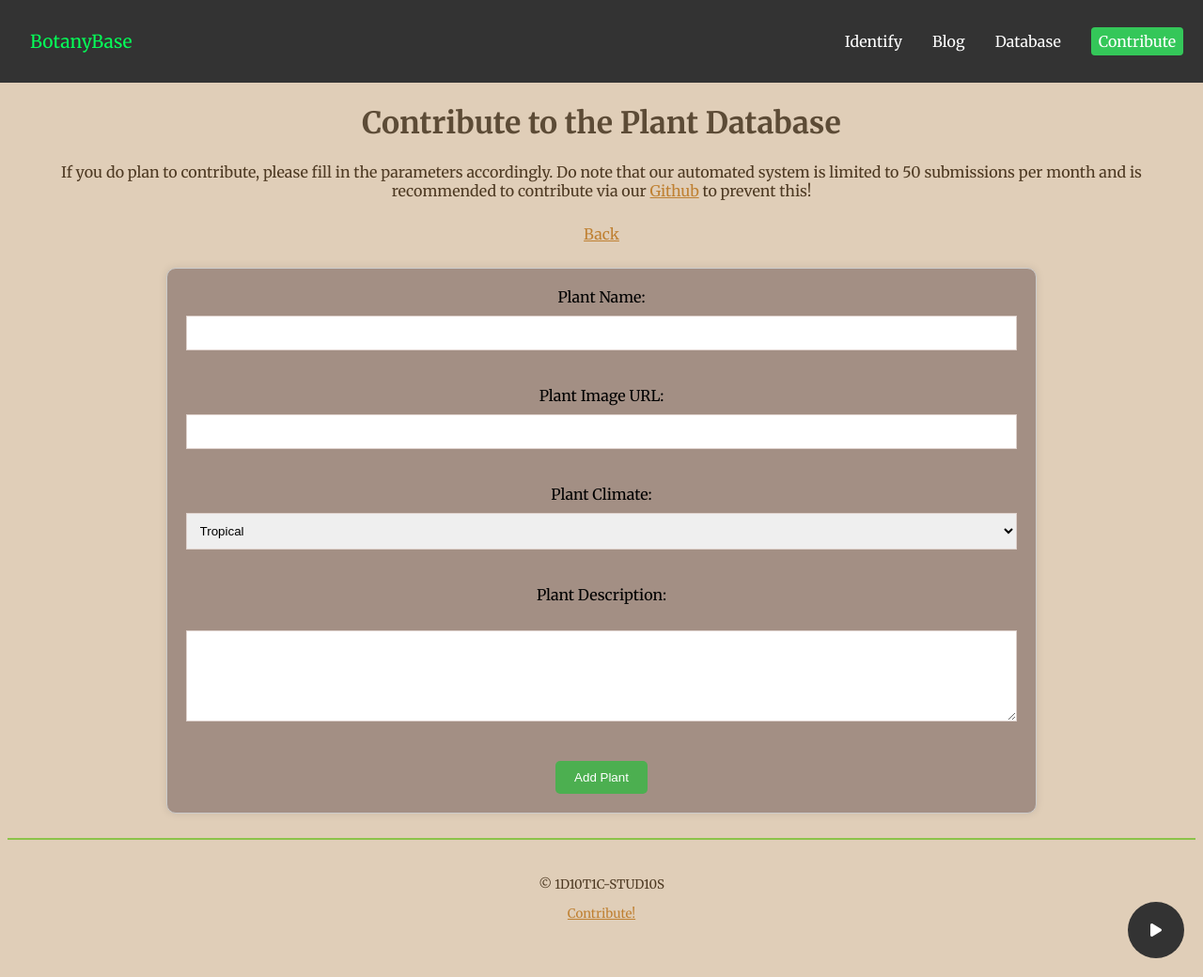
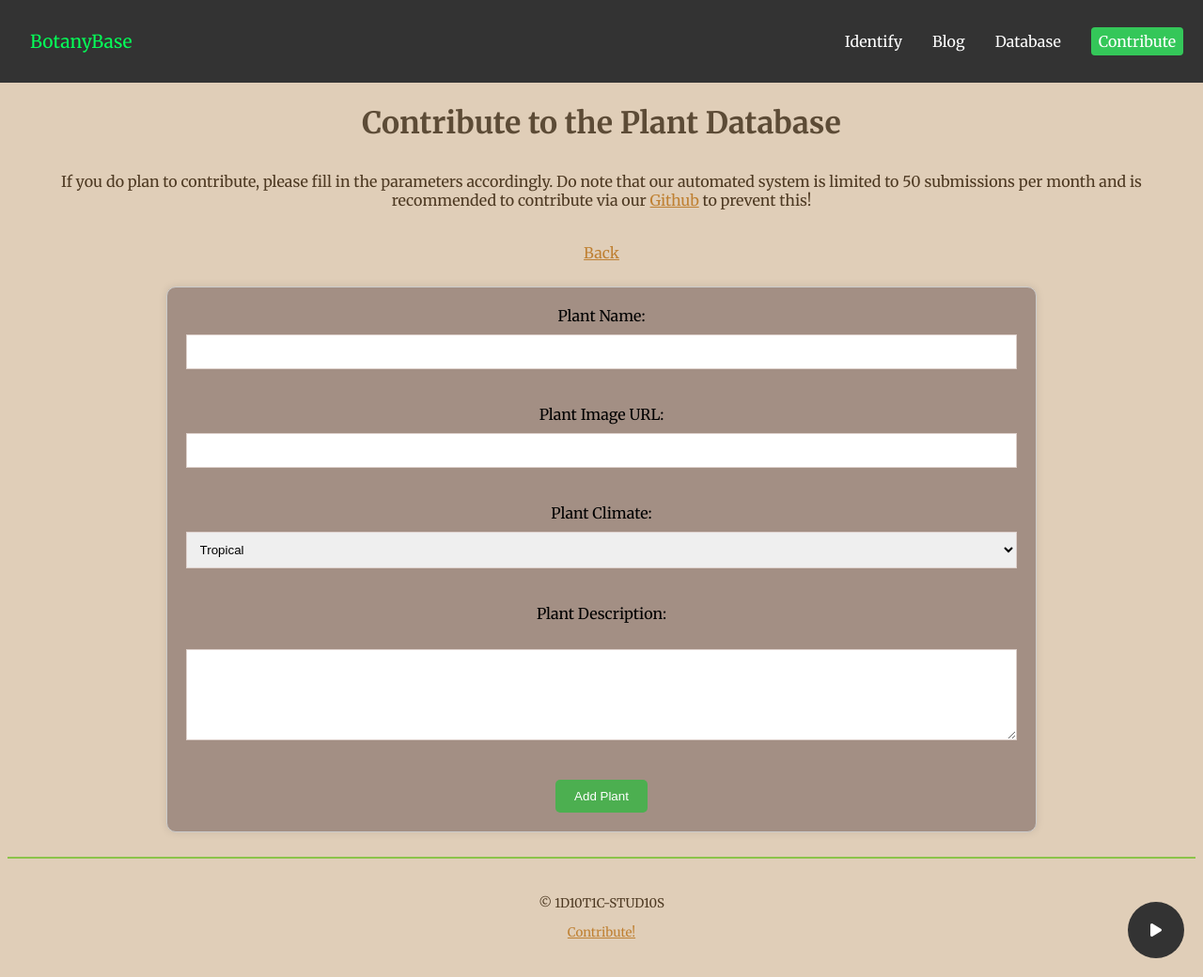
Before and after one commit to BotanyBase/botanybase.github.io, a Jekyll site: the page built from contribute/add.html, in a window 1280 px wide and 1040 px high. Shown: the whole window at 94% size. Built offline with Jekyll 4.4.1, drawn with Linux system fonts in a browser that asks for light colours; nearby versions of some CDN libraries.

Commit message:
Update add.html

```diff
--- a/contribute/add.html
+++ b/contribute/add.html
@@ -60,7 +60,7 @@ title: Add to DB
 <body>
 
 <h1 style="text-align: center;">Contribute to the Plant Database</h1>
-<p style="text-align: center;">If you do plan to contribute, please fill in the parameters accordingly. Do note that our automated system is limited to 50 submissions per month and is recommended to contribute via our <a href="https://github.com/BotanyBase/botanybase.github.io/">Github</a> to prevent this!</p>
+<p style="text-align: center; padding: 10px;">If you do plan to contribute, please fill in the parameters accordingly. Do note that our automated system is limited to 50 submissions per month and is recommended to contribute via our <a href="https://github.com/BotanyBase/botanybase.github.io/">Github</a> to prevent this!</p>
 <p style="padding: 10px; text-align: center;"><a href="https://botanybase.github.io">Back</a></p>
 
 <form id="plantForm" action="https://formcarry.com/s/SCwSex8EYkd" method="POST">
```
